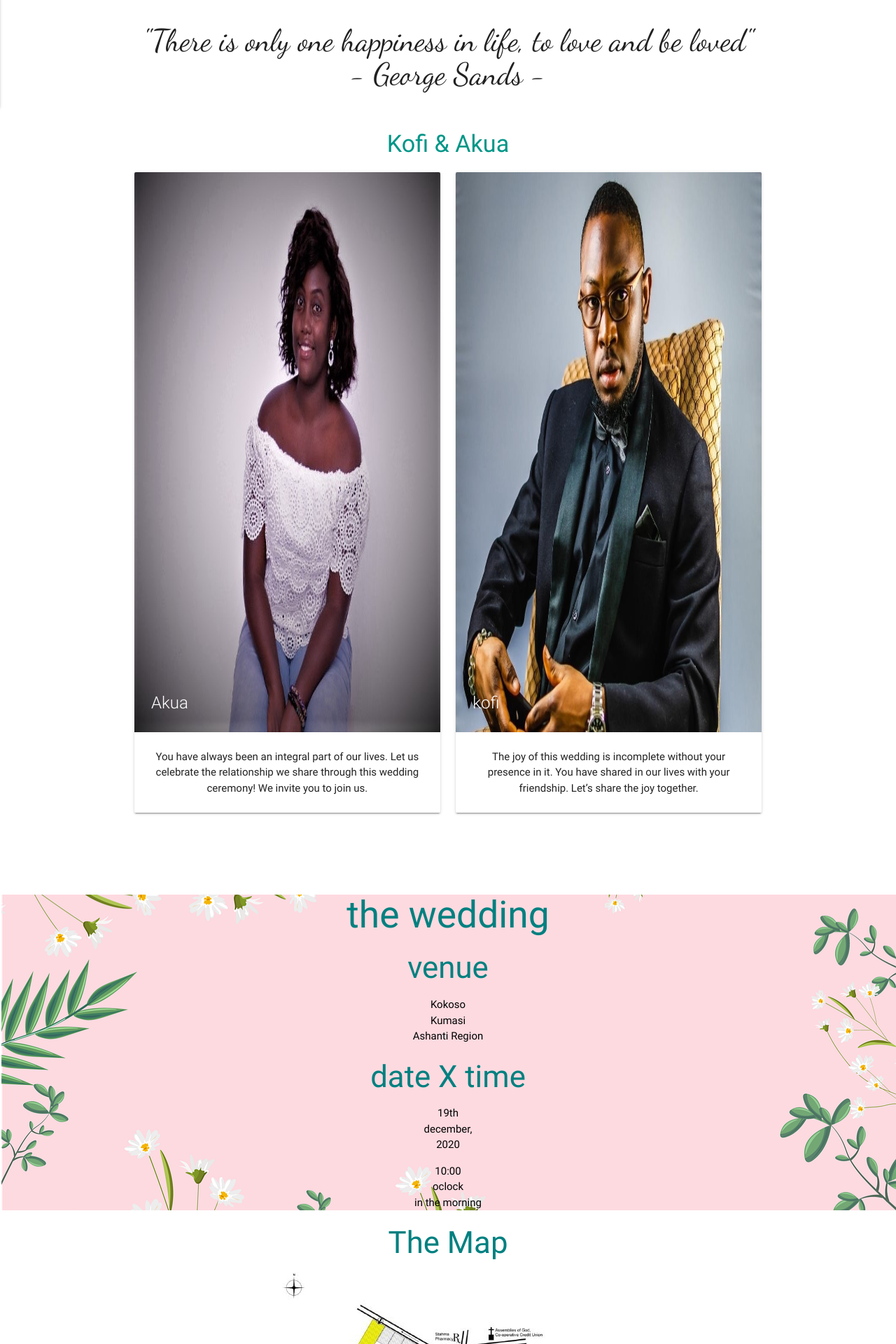
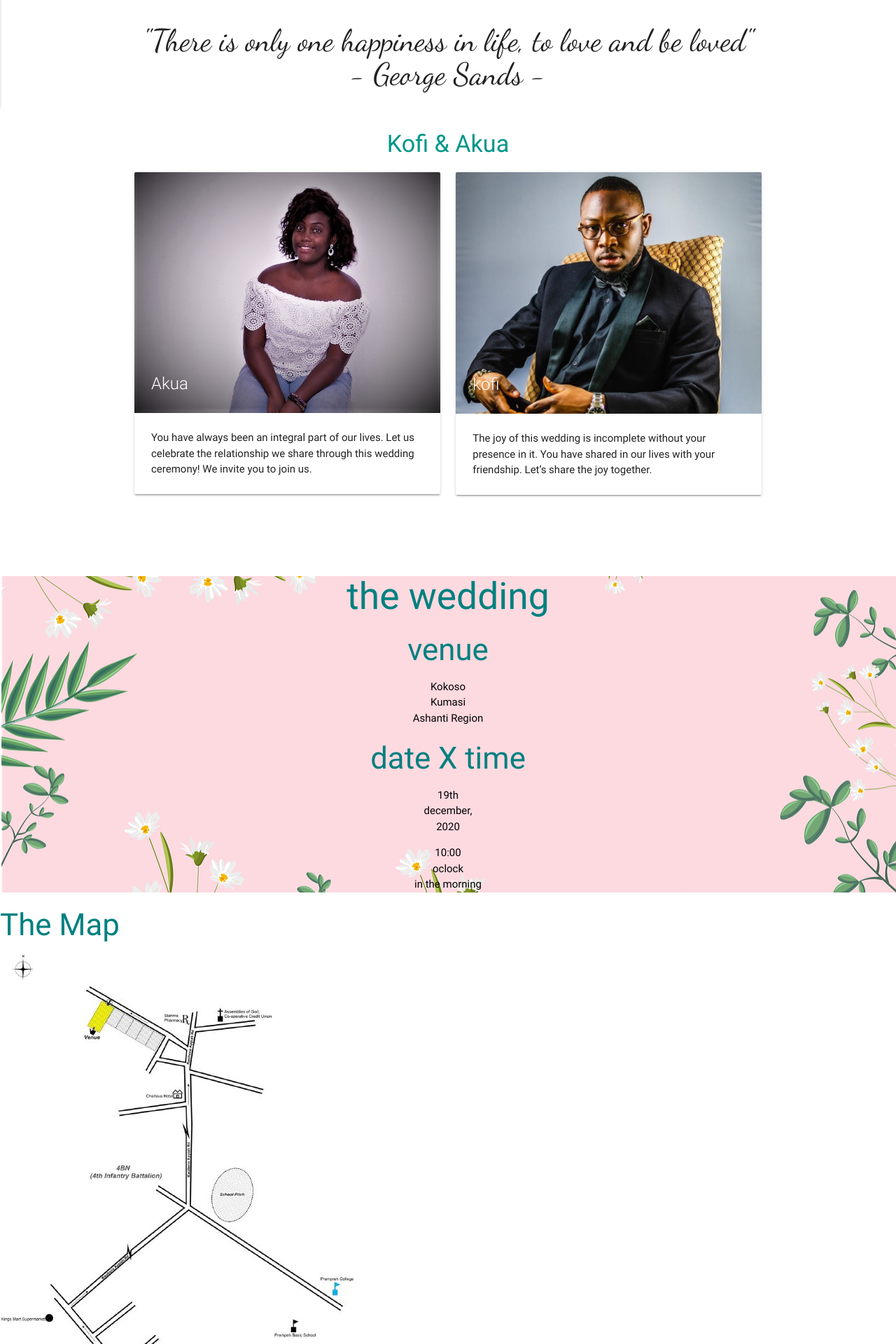
Before and after one commit to dglitxh/dglitxh.github.io, a PHP site: page /index.html in a window 1280 px wide. Shown: the part 707-2627 px from the top of the page at 70% size. Run offline with PHP 8.4, Linux system fonts and the light colour scheme; some libraries are stand-ins or nearby versions.

Commit message:
Update main.css

```diff
--- a/css/main.css
+++ b/css/main.css
@@ -157,7 +157,7 @@
     margin-top: 30px;
 }
 
-.row{
+.rows{
     display: block;
     text-align: center;
 }
@@ -165,6 +165,6 @@
     color: teal;
 }
 
-.row img{
+.rows img{
     height: 100vh;
 }
```
